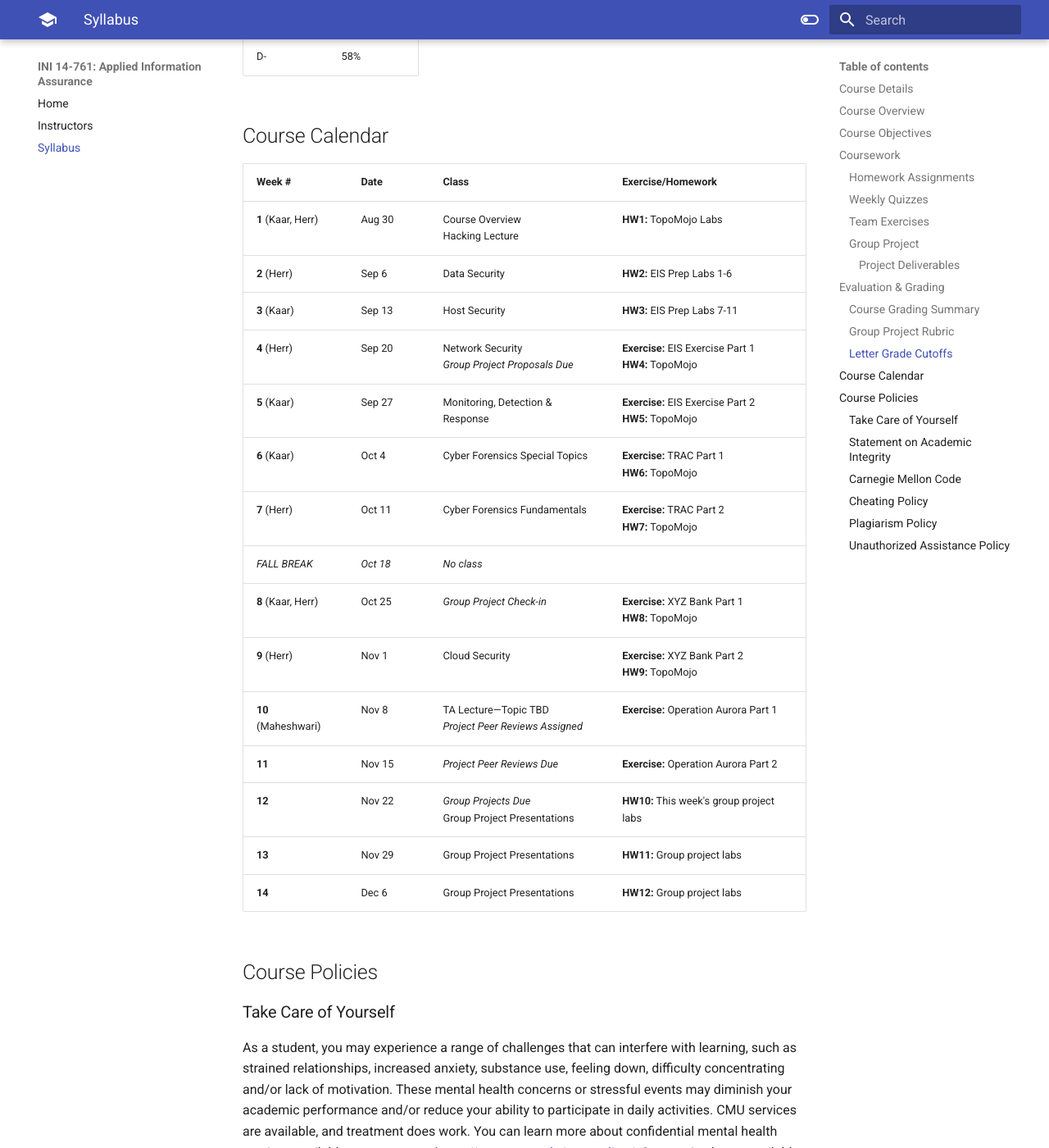
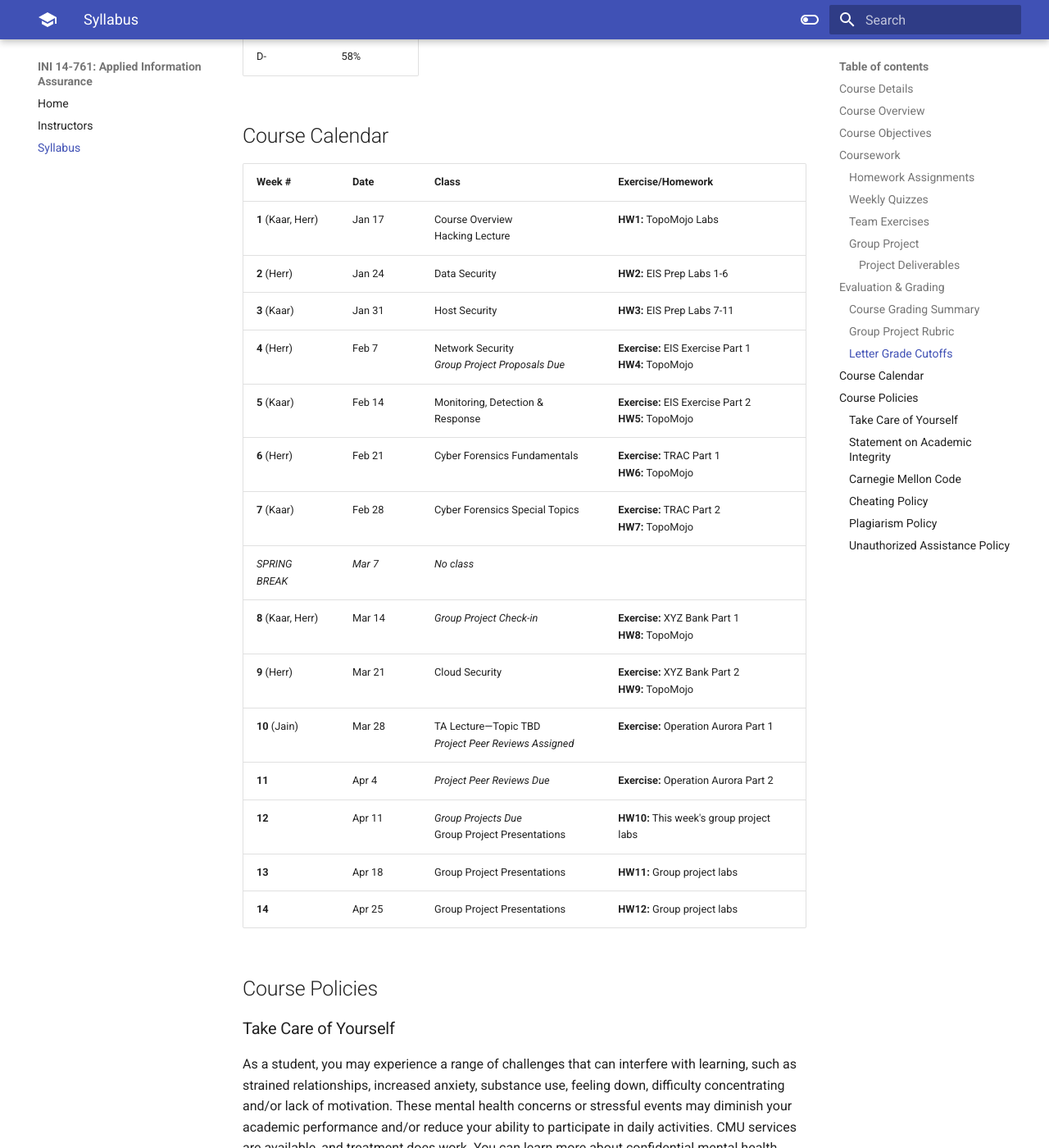
Before and after one commit to mattkaar/aia-web, an MkDocs documentation site: the page built from docs/syllabus.md, in a window 1280 px wide and 1400 px high, scrolled down 6421 px. Shown: the whole window at 82% size. Built offline with MkDocs 1.6.1 and Material for MkDocs 9.7.7, drawn with Linux system fonts in a browser that asks for light colours; some of the changed text lies outside the part shown.

Commit message:
Initial updates for S23

```diff
--- a/docs/syllabus.md
+++ b/docs/syllabus.md
@@ -3,20 +3,20 @@
 # Syllabus
 
 **14-761: Applied Information Assurance**
-_Fall 2022_
+_Spring 2023_
 
 ## Course Details
 
 |                          |                                                                                                                           |
 | ------------------------ | ------------------------------------------------------------------------------------------------------------------------- |
 | **Instructors**          | Matt Kaar <[mkaar@cmu.edu](mailto:mkaar@cmu.edu)><br/> Chris Herr <[cherr2@andrew.cmu.edu](mailto:cherr2@andrew.cmu.edu)> |
-| **Teaching Assistants**  | Harshit Maheshwari <[hsmahesh@andrew.cmu.edu](mailto:hsmahesh@andrew.cmu.edu)>                                            |
+| **Teaching Assistants**  | Ankshit Jain <[ankshitj@andrew.cmu.edu](mailto:ankshitj@andrew.cmu.edu)>                                            |
 | **Office Hours**         | Zoom&mdash;by appointment                                                                                                 |
 | **Units**                | 12                                                                                                                        |
 | **Sections**             | A (Pittsburgh), SV (Silicon Valley)                                                                                       |
 | **Prerequisites**        | None                                                                                                                      |
-| **Class Schedule**       | Tuesdays @ 4:40-6:50pm ET, 1:40-3:50pm PT                                                                                 |
-| **Class Location**       | INI DEC (Pittsburgh), B23 211 (Silicon Valley)                                                                            |
+| **Class Schedule**       | Tuesdays @ 4:00-6:50pm ET, 1:00-3:50pm PT                                                                                 |
+| **Class Location**       | INI DEC (Pittsburgh), B23 212 (Silicon Valley)                                                                            |
 | **Textbook Information** | N/A                                                                                                                       |
 
 ## Course Overview
@@ -141,21 +141,21 @@ Students who miss assignment deadlines will have **24 hours** to submit late wor
 
 | Week #              | Date     | Class                                                           | Exercise/Homework                                       |
 | ------------------- | -------- | --------------------------------------------------------------- | ------------------------------------------------------- |
-| **1** (Kaar, Herr)  | Aug 30   | Course Overview<br/>Hacking Lecture                             | **HW1:** TopoMojo Labs                                  |
-| **2** (Herr)        | Sep 6    | Data Security                                                   | **HW2:** EIS Prep Labs 1-6                              |
-| **3** (Kaar)        | Sep 13   | Host Security                                                   | **HW3:** EIS Prep Labs 7-11                             |
-| **4** (Herr)        | Sep 20   | Network Security<br/>_Group Project Proposals Due_              | **Exercise:** EIS Exercise Part 1<br/>**HW4:** TopoMojo |
-| **5** (Kaar)        | Sep 27   | Monitoring, Detection & Response                                | **Exercise:** EIS Exercise Part 2<br/>**HW5:** TopoMojo |
-| **6** (Kaar)        | Oct 4    | Cyber Forensics Special Topics                                  | **Exercise:** TRAC Part 1<br/>**HW6:** TopoMojo         |
-| **7** (Herr)        | Oct 11   | Cyber Forensics Fundamentals                                    | **Exercise:** TRAC Part 2<br/>**HW7:** TopoMojo         |
-| _FALL BREAK_        | _Oct 18_ | _No class_                                                      |                                                         |
-| **8** (Kaar, Herr)  | Oct 25   | _Group Project Check-in_                                        | **Exercise:** XYZ Bank Part 1<br/>**HW8:** TopoMojo     |
-| **9** (Herr)        | Nov 1    | Cloud Security                                                  | **Exercise:** XYZ Bank Part 2<br/>**HW9:** TopoMojo     |
-| **10** (Maheshwari) | Nov 8    | TA Lecture&mdash;Topic TBD<br/> _Project Peer Reviews Assigned_ | **Exercise:** Operation Aurora Part 1                   |
-| **11**              | Nov 15   | _Project Peer Reviews Due_                                      | **Exercise:** Operation Aurora Part 2                   |
-| **12**              | Nov 22   | _Group Projects Due_<br/>Group Project Presentations            | **HW10:** This week's group project labs                |
-| **13**              | Nov 29   | Group Project Presentations                                     | **HW11:** Group project labs                            |
-| **14**              | Dec 6    | Group Project Presentations                                     | **HW12:** Group project labs                            |
+| **1** (Kaar, Herr)  | Jan 17   | Course Overview<br/>Hacking Lecture                             | **HW1:** TopoMojo Labs                                  |
+| **2** (Herr)        | Jan 24    | Data Security                                                   | **HW2:** EIS Prep Labs 1-6                              |
+| **3** (Kaar)        | Jan 31   | Host Security                                                   | **HW3:** EIS Prep Labs 7-11                             |
+| **4** (Herr)        | Feb 7   | Network Security<br/>_Group Project Proposals Due_              | **Exercise:** EIS Exercise Part 1<br/>**HW4:** TopoMojo |
+| **5** (Kaar)        | Feb 14   | Monitoring, Detection & Response                                | **Exercise:** EIS Exercise Part 2<br/>**HW5:** TopoMojo |
+| **6** (Herr)        | Feb 21    | Cyber Forensics Fundamentals                                   | **Exercise:** TRAC Part 1<br/>**HW6:** TopoMojo         |
+| **7** (Kaar)        | Feb 28   | Cyber Forensics Special Topics                                    | **Exercise:** TRAC Part 2<br/>**HW7:** TopoMojo         |
+| _SPRING BREAK_        | _Mar 7_ | _No class_                                                      |                                                         |
+| **8** (Kaar, Herr)  | Mar 14   | _Group Project Check-in_                                        | **Exercise:** XYZ Bank Part 1<br/>**HW8:** TopoMojo     |
+| **9** (Herr)        | Mar 21    | Cloud Security                                                  | **Exercise:** XYZ Bank Part 2<br/>**HW9:** TopoMojo     |
+| **10** (Jain) | Mar 28    | TA Lecture&mdash;Topic TBD<br/> _Project Peer Reviews Assigned_ | **Exercise:** Operation Aurora Part 1                   |
+| **11**              | Apr 4   | _Project Peer Reviews Due_                                      | **Exercise:** Operation Aurora Part 2                   |
+| **12**              | Apr 11   | _Group Projects Due_<br/>Group Project Presentations            | **HW10:** This week's group project labs                |
+| **13**              | Apr 18   | Group Project Presentations                                     | **HW11:** Group project labs                            |
+| **14**              | Apr 25    | Group Project Presentations                                     | **HW12:** Group project labs                            |
 
 ## Course Policies
 
```
